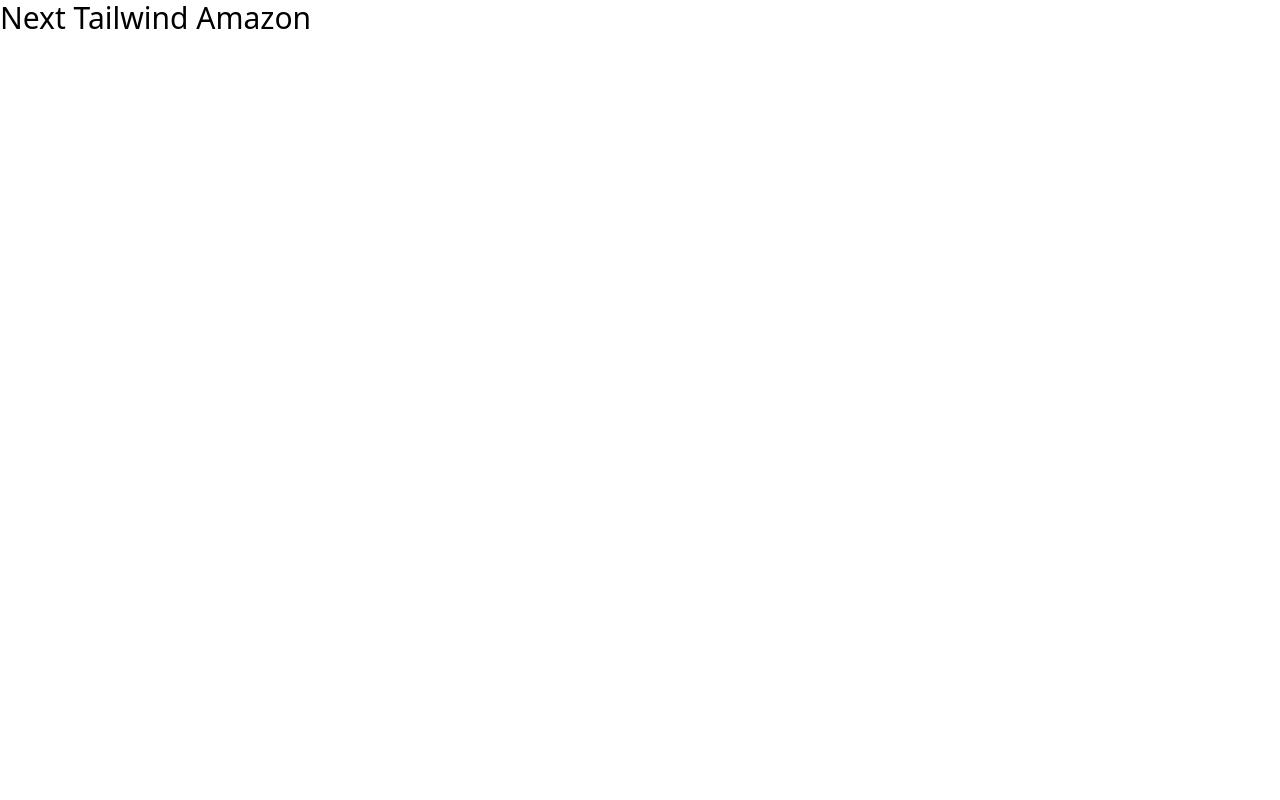
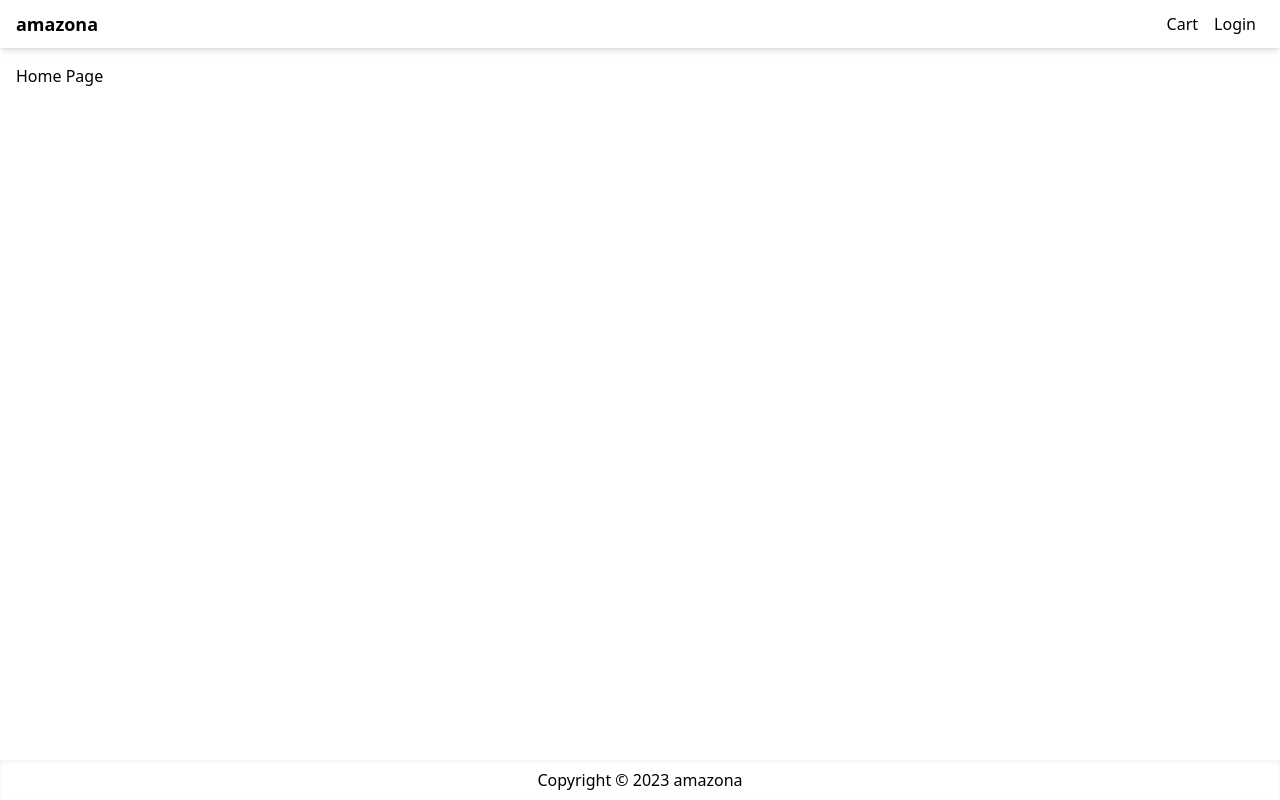
Before and after one commit to hsatya21/e-comm-next, a Next.js app: page / in a window 1280 px wide. Built offline with nearby package versions, Linux system fonts and the light colour scheme.

Commit message:
created the layout for web app

```diff
--- /dev/null
+++ b/components/Layout.js
@@ -0,0 +1,39 @@
+import React from 'react';
+import Head from 'next/head';
+import Link from 'next/link';
+
+const Layout = ({ title, children }) => {
+  return (
+    <>
+      <Head>
+        <title>{title ? title + ' - Amazona' : 'Amazona'}</title>
+        <meta name="description" content="Ecommerce" />
+        <meta name="viewport" content="width=device-width, initial-scale=1" />
+        <link rel="icon" href="/favicon.ico" />
+      </Head>
+      <div className="flex min-h-screen flex-col justify-between">
+        <header>
+          <nav className="flex h-12 items-center px-4 justify-between shadow-md">
+            <Link href="/" className="text-lg font-bold">
+              amazona
+            </Link>
+            <div>
+              <Link className="p-2" href="/cart">
+                Cart
+              </Link>
+              <Link className="p-2" href="/login">
+                Login
+              </Link>
+            </div>
+          </nav>
+        </header>
+        <main className="container m-auto mt-4 px-4">{children}</main>
+        <footer className="flex h-10 justify-center items-center shadow-inner">
+          <p>Copyright © 2023 amazona</p>
+        </footer>
+      </div>
+    </>
+  );
+};
+
+export default Layout;
--- a/pages/_app.js
+++ b/pages/_app.js
@@ -1,5 +1,5 @@
-import '@/styles/globals.css'
+import '@/styles/globals.css';
 
 export default function App({ Component, pageProps }) {
-  return <Component {...pageProps} />
+  return <Component {...pageProps} />;
 }
--- a/pages/index.js
+++ b/pages/index.js
@@ -1,18 +1,5 @@
-import Head from 'next/head';
-import { Inter } from 'next/font/google';
-
-const inter = Inter({ subsets: ['latin'] });
+import Layout from '@/components/Layout';
 
 export default function Home() {
-  return (
-    <div>
-      <Head>
-        <title>Create Next App</title>
-        <meta name="description" content="Generated by create next app" />
-        <meta name="viewport" content="width=device-width, initial-scale=1" />
-        <link rel="icon" href="/favicon.ico" />
-      </Head>
-      <h1 className="text-3xl">Next Tailwind Amazon</h1>
-    </div>
-  );
+  return <Layout title="Home Page">Home Page</Layout>;
 }
--- /dev/null
+++ b/test.js
@@ -0,0 +1 @@
+// connect to mongodb in node.js
```
Also changed, not shown: .eslintrc.json.
